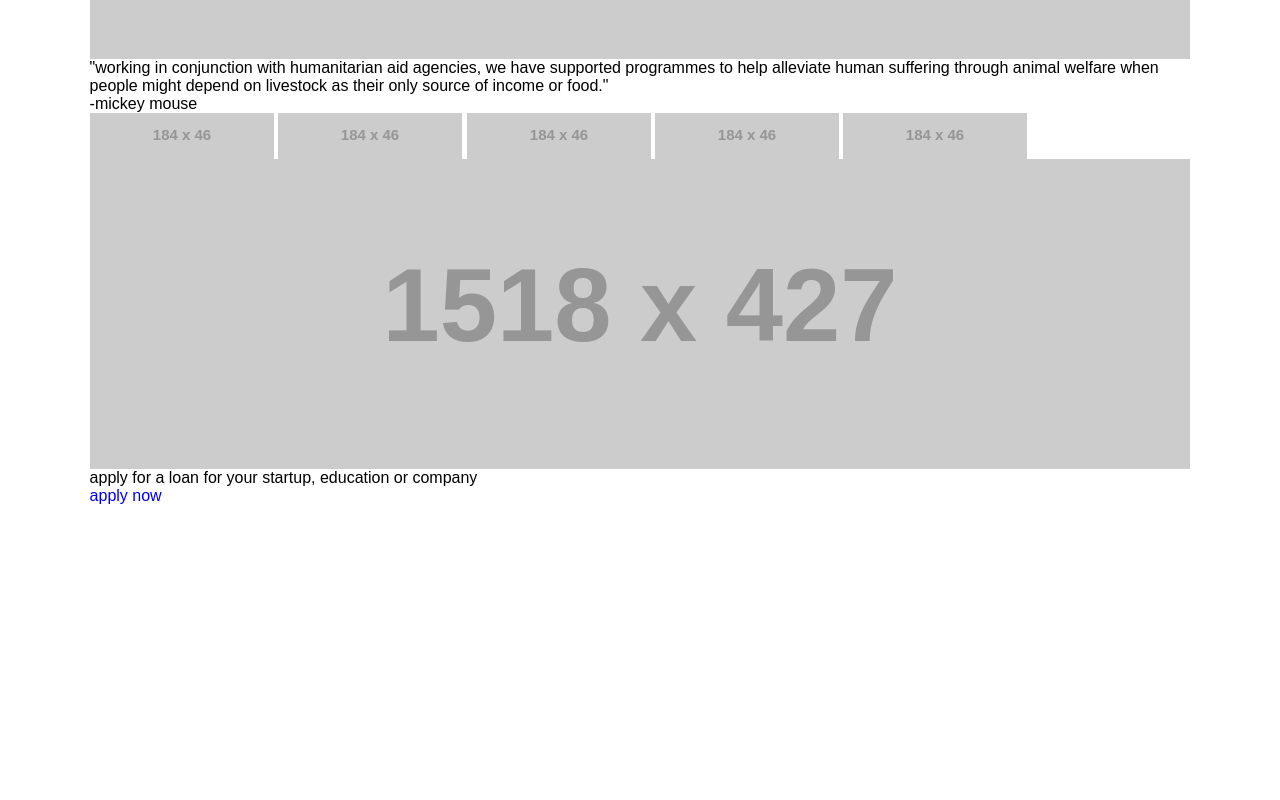
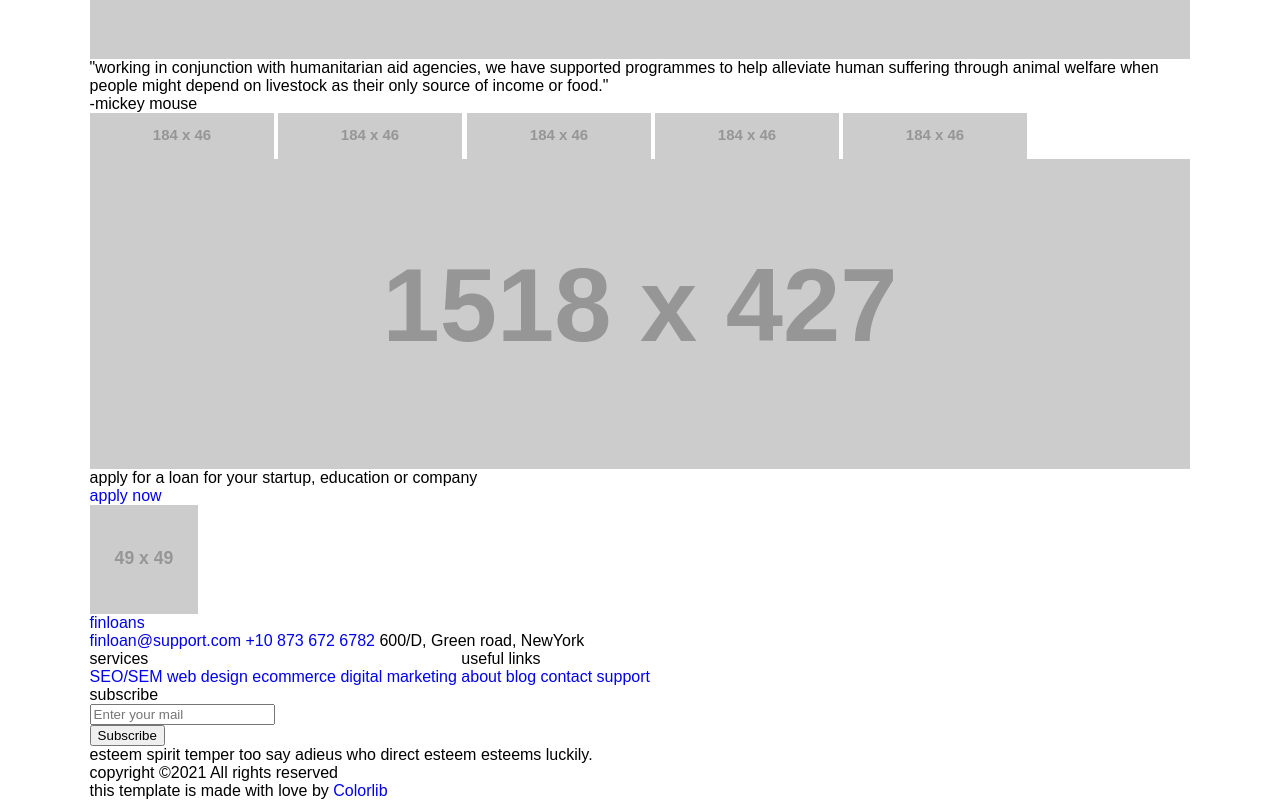
Before and after one commit to Shirly-D/Finloans, a website: page index.html in a window 1280 px wide. Shown: the part 8218-9018 px from the top of the page. Before the commit the page ends 8723 px from the top, so only its background shows below. Drawn offline with Linux system fonts and the light colour scheme; placeholder pictures from the web are drawn by us.

Commit message:
footer section commit

```diff
--- a/index.html
+++ b/index.html
@@ -308,7 +308,7 @@
           </ul>
         </div>
       </section>
-    <section class="loan-apply">
+      <div class="loan-apply">
         <div class="wrapper">
           <figure>
             <img src="https://via.placeholder.com/1518x427.png?text=." alt="Image">
@@ -320,22 +320,74 @@
             </div>
           </div>
         </div>
-    </section>
+      </div>
 
     </main>
     <!--main section end-->
 
     <!--footer section start-->
     <footer>
-
+      <div class="wrapper">
+        <div class="footer-top">
+          <div class="footer-top__logo">
+            <div>
+              <a href="#index.html" title="Finloans">
+                <img src="https://via.placeholder.com/49x49.png" alt="Logo">
+                finloans
+              </a>
+            </div>
+            <ul>
+              <li><a href="mailto:finloan@support.com">finloan@support.com</a></li>
+              <li><a href="tel:+108736726782">+10 873 672 6782</a></li>
+              <li>
+                <address>600/D, Green road, NewYork</address>
+              </li>
+            </ul>
+          </div>
+          <ul class="footer-top__right">
+            <li>
+              <h3 class="footer-top_heading">services</h3>
+              <ul>
+                <li><a href="#fixme" title="SEO/SEM">SEO/SEM</a></li>
+                <li><a href="#fixme" title="Web design">web design</a></li>
+                <li><a href="#fixme" title="Ecommerce">ecommerce</a></li>
+                <li><a href="#fixme" title="Digital marketing">digital marketing</a></li>
+              </ul>
+            </li>
+            <li>
+              <h3 class="footer-top_heading">useful links</h3>
+              <ul>
+                <li><a href="#fixme" title="About">about</a></li>
+                <li><a href="#fixme" title="Blog">blog</a></li>
+                <li><a href="#fixme" title="Contact">contact</a></li>
+                <li><a href="#fixme" title="Support">support</a></li>
+              </ul>
+            </li>
+          </ul>
+          <div>
+            <h3 class="footer-top_heading">subscribe</h3>
+            <form action="#fixme" method="POST">
+              <div>
+                <input type="text" class="email" placeholder="Enter your mail">
+              </div>
+              <div>
+                <input type="submit" class="submit" value="Subscribe">
+              </div>
+            </form>
+            <p>esteem spirit temper too say adieus who direct esteem esteems luckily.</p>
+          </div>
+        </div>
+        <div class="footer-bottom">
+          <p>copyright &copy;2021 All rights reserved</p>
+          <p>this template is made with <span> love</span> by <a href="#fixme" title="Colorlib"> Colorlib</a></p>
+        </div>
+      </div>
     </footer>
     <!--footer section end-->
 
   </div>
   <!--container end-->
 
-  <!-- <script src="js/vendors/jquery-1.8.3.min.js"></script>
-<script src="js/script.js"></script> -->
 </body>
 
 </html>
```
Lines whose indentation alone changed are shown as unchanged.
